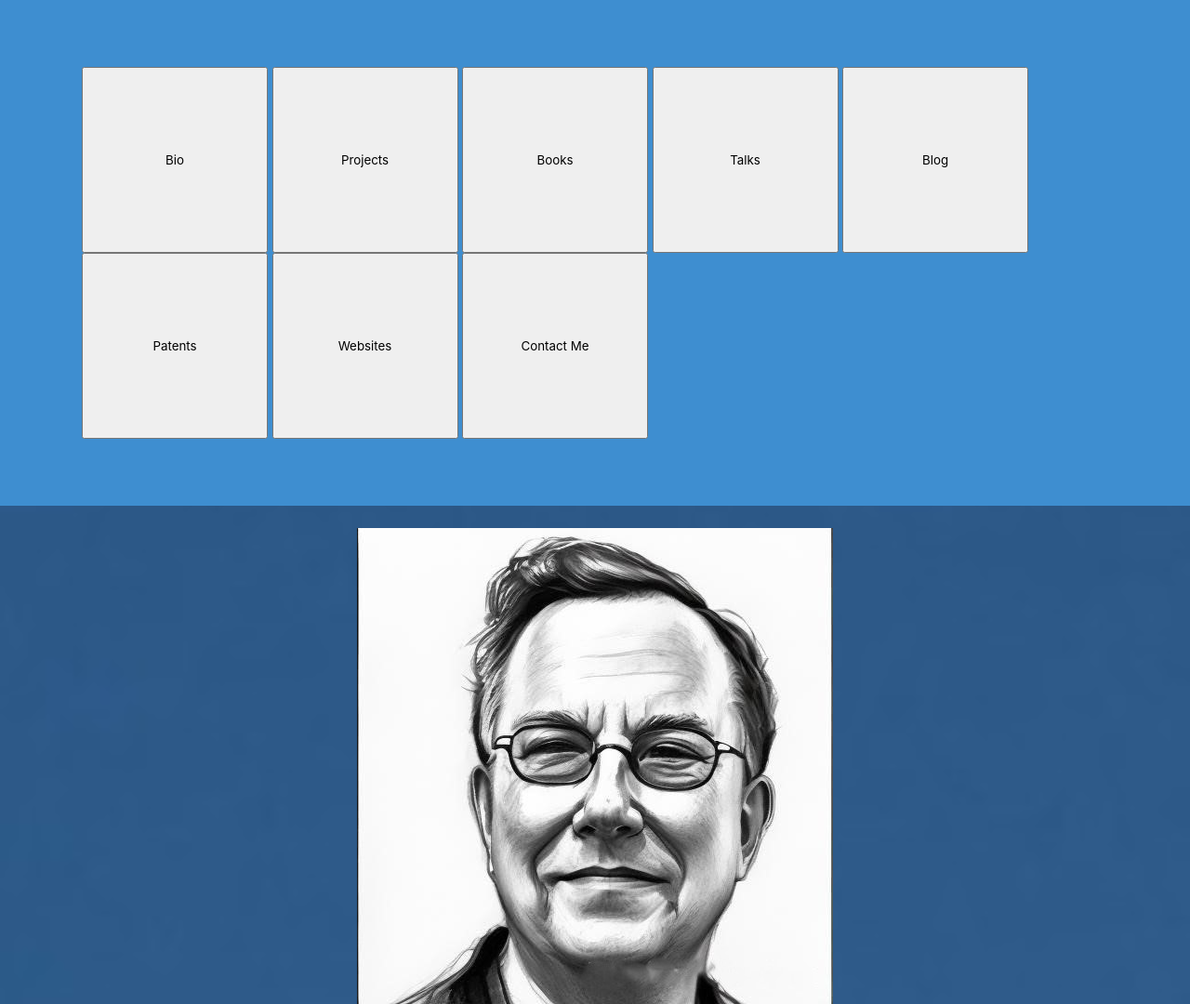
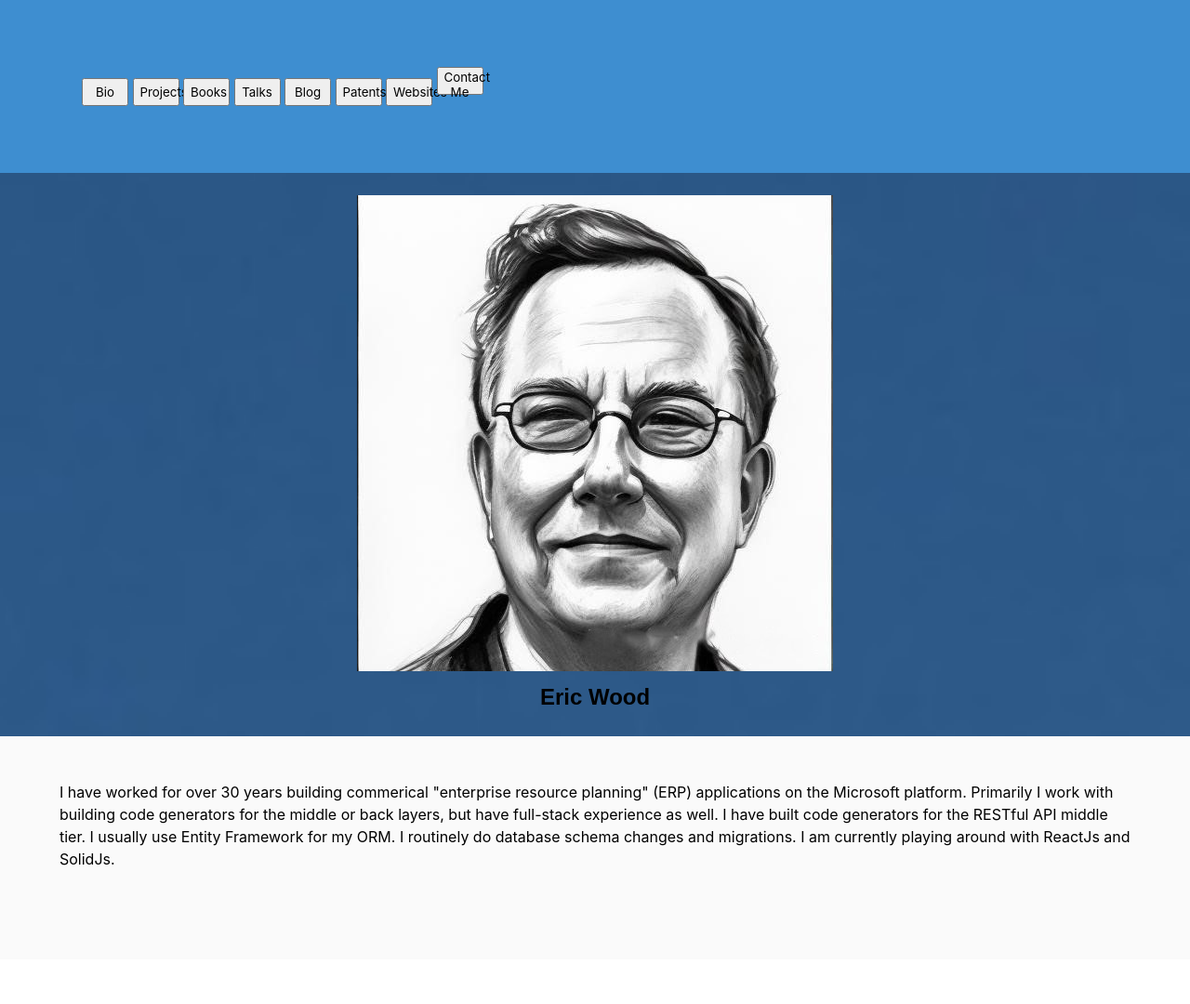
Before and after one commit to ericwood8/ericwood8.github.io, a plain HTML site: page index.html in a window 1280 px wide. Shown: the top 1080 px of the page at 93% size. After the commit the page ends 1032 px from the top, so only its background shows below. Drawn offline with nearby package versions, Linux system fonts and the light colour scheme.

Commit message:
button size

```diff
--- a/global.css
+++ b/global.css
@@ -82,7 +82,7 @@ html {
   border-top: none;
 }
 
-button {
-  height:200px;
-  width:200px;
+.button2 {
+  height:30px;
+  width:50px;
 }
--- a/index.html
+++ b/index.html
@@ -18,14 +18,14 @@
           <div class="columns">
             <div class="column">
               <div class="card-content">
-                <button formaction="bio.html"> Bio </button>
-                <button formaction="projects.html"> Projects </button>
-                <button formaction="books.html"> Books </button>
-                <button formaction="talks.html"> Talks </button>
-                <button formaction="blog.html"> Blog </button>
-                <button formaction="patents.html"> Patents </button>
-                <button formaction="websites.html"> Websites </button>
-                <button formaction="contact.html"> Contact Me </button>
+                <button class="button2" formaction="bio.html"> Bio </button>
+                <button class="button2" formaction="projects.html"> Projects </button>
+                <button class="button2" formaction="books.html"> Books </button>
+                <button class="button2" formaction="talks.html"> Talks </button>
+                <button class="button2" formaction="blog.html"> Blog </button>
+                <button class="button2" formaction="patents.html"> Patents </button>
+                <button class="button2" formaction="websites.html"> Websites </button>
+                <button class="button2" formaction="contact.html"> Contact Me </button>
               </div>
             </div>
           </div>
```
